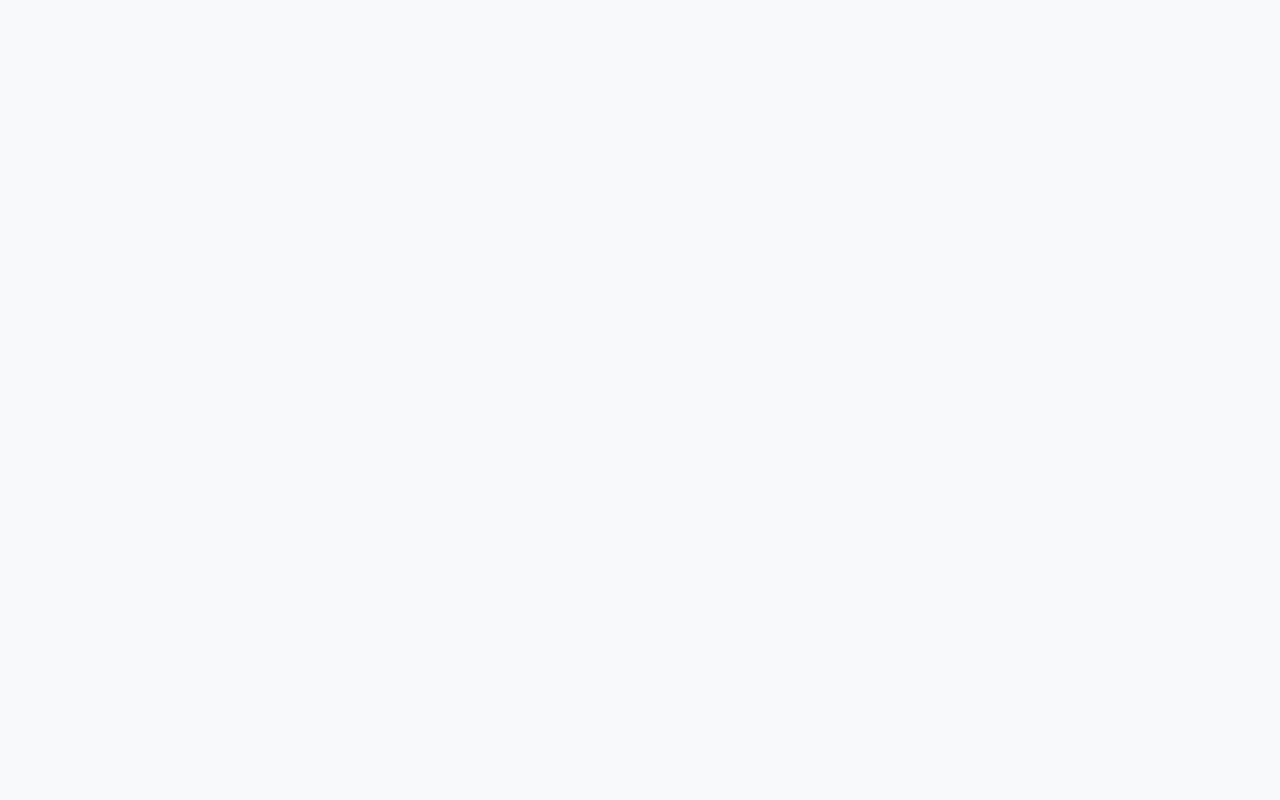
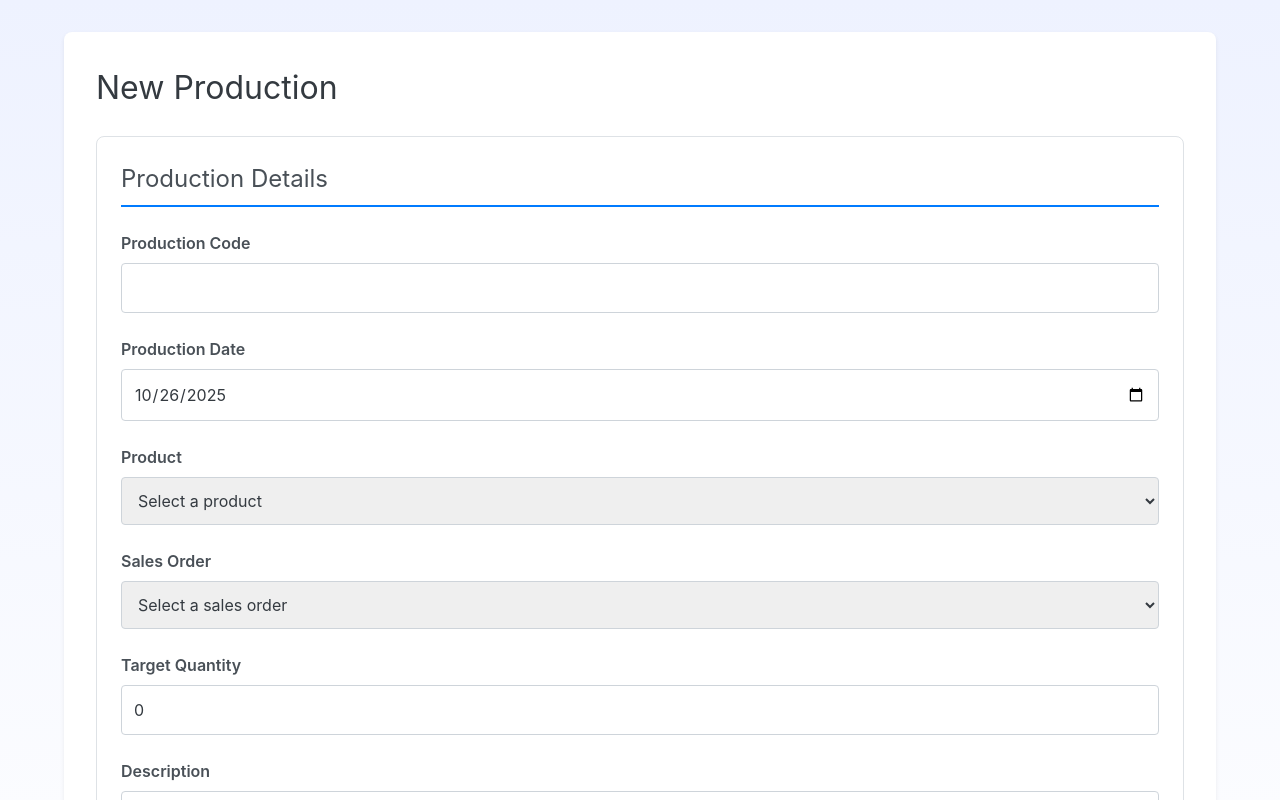
Before and after one commit to ari-fikri/dunses-inventory, a React (Create React App) app: page /production-form in a window 1280 px wide. Before the commit this address had no page. Shown: the top 800 px of the page. Built offline with nearby package versions, Linux system fonts and the light colour scheme.

Commit message:
Add Production List and basic Production form and wired to home screen

```diff
--- a/src/App.js
+++ b/src/App.js
@@ -9,12 +9,15 @@ import InventoryList from './components/InventoryList';
 import InventoryForm from './components/InventoryForm';
 import SalesOrderList from './components/SalesOrderList';
 import SalesOrderForm from './components/SalesOrderForm';
+import ProductionList from './components/ProductionList';
+import ProductionForm from './components/ProductionForm';
 import clientData from './data/clients.json';
 import productData from './data/products.json';
 import initialInventoryData from './data/Inventory.json';
 import initialInventoryDtlData from './data/inventory_dtl.json';
 import initialSalesOrderData from './data/sales_order.json';
 import initialSalesOrderDtlData from './data/sales_order_dtl.json';
+import initialProductionData from './data/production.json';
 import './App.css';
 
 function App() {
@@ -24,6 +27,7 @@ function App() {
   const [inventoryDtl, setInventoryDtl] = useState([]);
   const [salesOrders, setSalesOrders] = useState([]);
   const [salesOrderDtls, setSalesOrderDtls] = useState([]);
+  const [production, setProduction] = useState([]);
 
   useEffect(() => {
     const sortedClients = [...clientData].sort((a, b) => new Date(b.created_at) - new Date(a.created_at));
@@ -39,6 +43,9 @@ function App() {
     const sortedSalesOrders = [...initialSalesOrderData].sort((a, b) => new Date(b.sales_order_date) - new Date(a.sales_order_date));
     setSalesOrders(sortedSalesOrders);
     setSalesOrderDtls(initialSalesOrderDtlData);
+
+    const sortedProduction = [...initialProductionData].sort((a, b) => new Date(b.production_date) - new Date(a.production_date));
+    setProduction(sortedProduction);
   }, []);
 
   const handleSaveClient = (clientToSave, originalClientCode = null) => {
@@ -174,6 +181,34 @@ function App() {
     setSalesOrderDtls(salesOrderDtls.filter(d => d.sales_order_code !== salesOrderCode));
   };
 
+  const handleSaveProduction = (transaction, originalProductionCode = null) => {
+    const now = new Date().toISOString();
+
+    if (originalProductionCode) {
+      // Editing
+      const updatedProduction = production.map(p =>
+        p.production_code === originalProductionCode ? { ...p, ...transaction, updated_at: now } : p
+      );
+      setProduction(updatedProduction);
+    } else {
+      // Adding
+      if (production.some(p => p.production_code === transaction.production_code)) {
+        alert('Production code already exists.');
+        return;
+      }
+      const newTransaction = {
+        ...transaction,
+        created_at: now,
+        updated_at: now,
+      };
+      setProduction([newTransaction, ...production]);
+    }
+  };
+
+  const handleDeleteProduction = (productionCode) => {
+    setProduction(production.filter(p => p.production_code !== productionCode));
+  };
+
   return (
     <div className="App">
       <Routes>
@@ -190,6 +225,9 @@ function App() {
         <Route path="/sales-order" element={<SalesOrderList salesOrders={salesOrders} onDelete={handleDeleteSalesOrder} />} />
         <Route path="/sales-order-form" element={<SalesOrderForm onSave={handleSaveSalesOrder} salesOrders={salesOrders} salesOrderDtls={salesOrderDtls} />} />
         <Route path="/sales-order-form/:salesOrderCode" element={<SalesOrderForm onSave={handleSaveSalesOrder} salesOrders={salesOrders} salesOrderDtls={salesOrderDtls} />} />
+        <Route path="/production" element={<ProductionList production={production} onDelete={handleDeleteProduction} />} />
+        <Route path="/production-form" element={<ProductionForm onSave={handleSaveProduction} production={production} />} />
+        <Route path="/production-form/:productionCode" element={<ProductionForm onSave={handleSaveProduction} production={production} />} />
       </Routes>
     </div>
   );
--- /dev/null
+++ b/src/components/ProductionForm.css
@@ -0,0 +1 @@
+@import '../main.css';
--- /dev/null
+++ b/src/components/ProductionForm.js
@@ -0,0 +1,153 @@
+import React, { useState, useEffect } from 'react';
+import { useParams, useNavigate } from 'react-router-dom';
+import productData from '../data/products.json';
+import salesOrderData from '../data/sales_order.json';
+import './ProductionForm.css';
+
+const ProductionForm = ({ onSave, production, salesOrders }) => {
+  const { productionCode } = useParams();
+  const navigate = useNavigate();
+  const isEditing = !!productionCode;
+
+  const [transaction, setTransaction] = useState({
+    production_code: '',
+    production_date: new Date().toISOString().split('T')[0],
+    production_target_qty: 0,
+    product_code: '',
+    sales_order_code: '',
+    description: '',
+  });
+
+  const [products, setProducts] = useState([]);
+  const [allSalesOrders, setAllSalesOrders] = useState([]);
+
+  useEffect(() => {
+    setProducts(productData);
+    setAllSalesOrders(salesOrderData);
+
+    if (isEditing) {
+      const existingTransaction = production.find(
+        (p) => p.production_code === productionCode
+      );
+      if (existingTransaction) {
+        setTransaction({
+          ...existingTransaction,
+          production_date: existingTransaction.production_date
+            ? new Date(existingTransaction.production_date).toISOString().split('T')[0]
+            : '',
+        });
+      }
+    }
+  }, [isEditing, productionCode, production]);
+
+  const handleChange = (e) => {
+    const { name, value } = e.target;
+    setTransaction({ ...transaction, [name]: value });
+  };
+
+  const handleSubmit = (e) => {
+    e.preventDefault();
+    if (!isEditing) {
+      const codeExists = production.some(
+        (p) => p.production_code === transaction.production_code
+      );
+      if (codeExists) {
+        alert('Production Code already exists. Please use a different code.');
+        return;
+      }
+    }
+    onSave(transaction, isEditing ? productionCode : null);
+    navigate('/production');
+  };
+
+  return (
+    <div className="form-container">
+      <h2>{isEditing ? 'Edit Production' : 'New Production'}</h2>
+      <form onSubmit={handleSubmit} className="production-form">
+        <div className="form-section">
+          <h3>Production Details</h3>
+          <div className="form-group">
+            <label>Production Code</label>
+            <input
+              type="text"
+              name="production_code"
+              value={transaction.production_code}
+              onChange={handleChange}
+              required
+              disabled={isEditing}
+            />
+          </div>
+          <div className="form-group">
+            <label>Production Date</label>
+            <input
+              type="date"
+              name="production_date"
+              value={transaction.production_date}
+              onChange={handleChange}
+              required
+            />
+          </div>
+          <div className="form-group">
+            <label>Product</label>
+            <select
+              name="product_code"
+              value={transaction.product_code}
+              onChange={handleChange}
+              required
+            >
+              <option value="">Select a product</option>
+              {products.map((p) => (
+                <option key={p.product_code} value={p.product_code}>
+                  {p.product_name}
+                </option>
+              ))}
+            </select>
+          </div>
+          <div className="form-group">
+            <label>Sales Order</label>
+            <select
+              name="sales_order_code"
+              value={transaction.sales_order_code}
+              onChange={handleChange}
+            >
+              <option value="">Select a sales order</option>
+              {allSalesOrders.map((so) => (
+                <option key={so.sales_order_code} value={so.sales_order_code}>
+                  {so.sales_order_code}
+                </option>
+              ))}
+            </select>
+          </div>
+          <div className="form-group">
+            <label>Target Quantity</label>
+            <input
+              type="number"
+              name="production_target_qty"
+              value={transaction.production_target_qty}
+              onChange={handleChange}
+              required
+              step="0.01"
+            />
+          </div>
+          <div className="form-group">
+            <label>Description</label>
+            <textarea
+              name="description"
+              value={transaction.description}
+              onChange={handleChange}
+            />
+          </div>
+        </div>
+
+        <div className="form-actions">
+          <button type="submit" className="submit-button">Save</button>
+          <button type="button" onClick={() => navigate('/production')} className="cancel-button">
+            Cancel
+          </button>
+        </div>
+      </form>
+    </div>
+  );
+};
+
+export default ProductionForm;
--- /dev/null
+++ b/src/components/ProductionList.css
@@ -0,0 +1 @@
+@import '../main.css';
--- /dev/null
+++ b/src/components/ProductionList.js
@@ -0,0 +1,89 @@
+import React, { useState } from 'react';
+import { Link } from 'react-router-dom';
+import './ProductionList.css';
+
+const ProductionList = ({ production, onDelete }) => {
+  const [currentPage, setCurrentPage] = useState(1);
+  const itemsPerPage = 10;
+
+  const indexOfLastItem = currentPage * itemsPerPage;
+  const indexOfFirstItem = indexOfLastItem - itemsPerPage;
+  const currentItems = production.slice(indexOfFirstItem, indexOfLastItem);
+
+  const totalPages = Math.ceil(production.length / itemsPerPage);
+
+  const handlePageChange = (pageNumber) => {
+    setCurrentPage(pageNumber);
+  };
+
+  const formatDate = (dateString) => {
+    if (!dateString) return '';
+    const date = new Date(dateString);
+    if (isNaN(date)) return 'Invalid Date';
+
+    const day = String(date.getDate()).padStart(2, '0');
+    const month = String(date.getMonth() + 1).padStart(2, '0');
+    const year = date.getFullYear();
+    return `${day}/${month}/${year}`;
+  };
+
+  return (
+    <div className="list-container">
+      <h2>Production List</h2>
+      <Link to="/production-form" className="add-button">
+        Add New Production
+      </Link>
+      <Link to="/" className="back-button">
+        Back to Home
+      </Link>
+      <table className="data-table">
+        <thead>
+          <tr>
+            <th>Rec No</th>
+            <th>Production Code</th>
+            <th>Production Date</th>
+            <th>Product Code</th>
+            <th>Sales Order Code</th>
+            <th>Target Qty</th>
+            <th>Description</th>
+            <th>Actions</th>
+          </tr>
+        </thead>
+        <tbody>
+          {currentItems.map((item, index) => (
+            <tr key={item.production_code}>
+              <td>{indexOfFirstItem + index + 1}</td>
+              <td>{item.production_code}</td>
+              <td>{formatDate(item.production_date)}</td>
+              <td>{item.product_code}</td>
+              <td>{item.sales_order_code}</td>
+              <td>{item.production_target_qty}</td>
+              <td>{item.description}</td>
+              <td>
+                <Link to={`/production-form/${item.production_code}`} className="action-button">
+                  Edit
+                </Link>
+                <button onClick={() => onDelete(item.production_code)} className="action-button delete-button">
+                  Delete
+                </button>
+              </td>
+            </tr>
+          ))}
+        </tbody>
+      </table>
+      <div className="pagination">
+        {Array.from({ length: totalPages }, (_, i) => i + 1).map((page) => (
+          <button
+            key={page}
+            onClick={() => handlePageChange(page)}
+            className={currentPage === page ? 'active' : ''}
+          >
+            {page}
+          </button>
+        ))}
+      </div>
+    </div>
+  );
+};
+
+export default ProductionList;
--- /dev/null
+++ b/src/data/production.json
@@ -0,0 +1,18 @@
+[
+  {
+    "production_code": "PROD-2024-00001",
+    "production_date": "2024-07-28",
+    "production_target_qty": 100.00,
+    "product_code": "P001",
+    "sales_order_code": "SO-2024-00001",
+    "description": "Production for sales order SO-2024-00001"
+  },
+  {
+    "production_code": "PROD-2024-00002",
+    "production_date": "2024-07-29",
+    "production_target_qty": 250.50,
+    "product_code": "P002",
+    "sales_order_code": "SO-2024-00002",
+    "description": "Production for sales order SO-2024-00002"
+  }
+]
```
